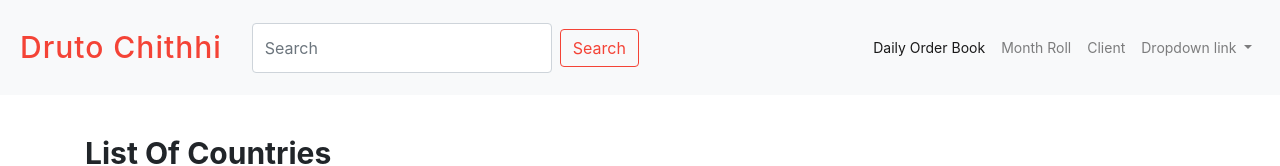
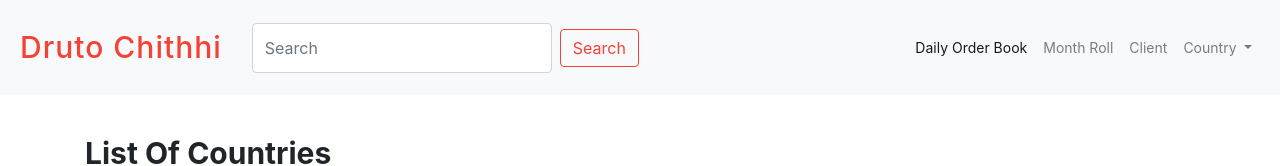
Before and after one commit to paawak/sandbox, an Angular app in the folder clojure/druto-chithhi/druto-chithhi-ui/: page /country in a window 1280 px wide. Shown: the top 166 px of the page. Built offline with nearby package versions, Linux system fonts and the light colour scheme.

Commit message:
edit header entries

```diff
--- a/clojure/druto-chithhi/druto-chithhi-ui/src/app/common/header/header.component.html
+++ b/clojure/druto-chithhi/druto-chithhi-ui/src/app/common/header/header.component.html
@@ -15,12 +15,11 @@
         <div class="nav-item dropdown">
           <a class="nav-link dropdown-toggle" href="#" id="navbarDropdownMenuLink"
             data-toggle="dropdown" aria-haspopup="true" aria-expanded="false">
-            Dropdown link
+            Country
           </a>
           <div class="dropdown-menu" aria-labelledby="navbarDropdownMenuLink">
-            <a class="dropdown-item" href="#">Action</a>
-            <a class="dropdown-item" href="#">Another action</a>
-            <a class="dropdown-item" href="#">Something else here</a>
+            <a class="dropdown-item" routerLink="/country/new">Add</a>
+            <a class="dropdown-item" routerLink="/country">List</a>
           </div>
         </div>
       </div>
```
